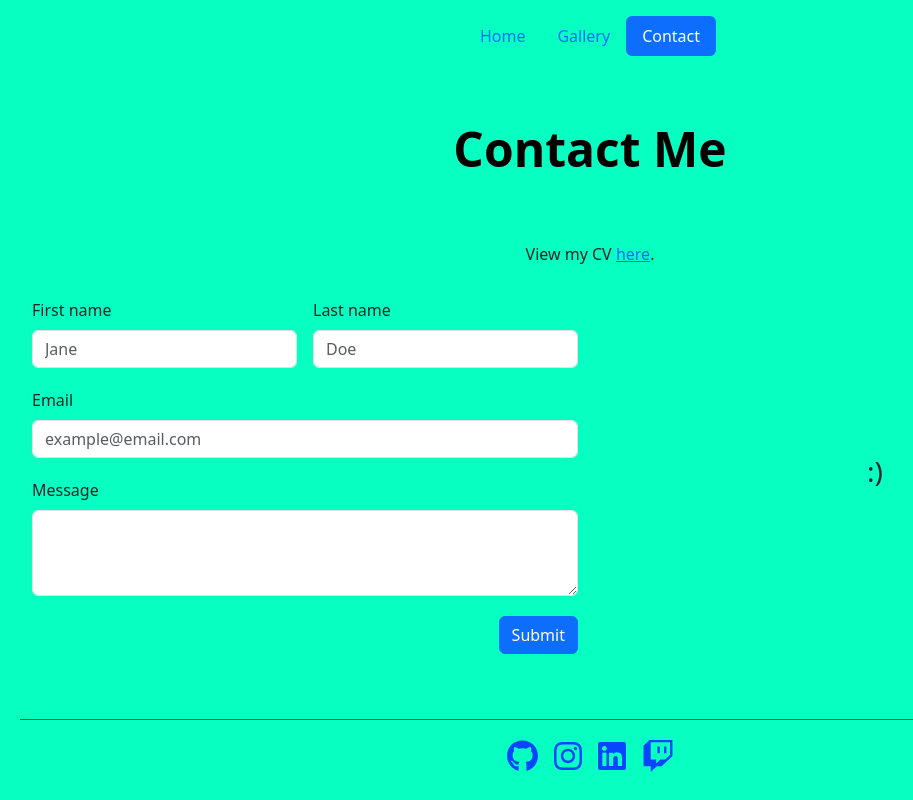
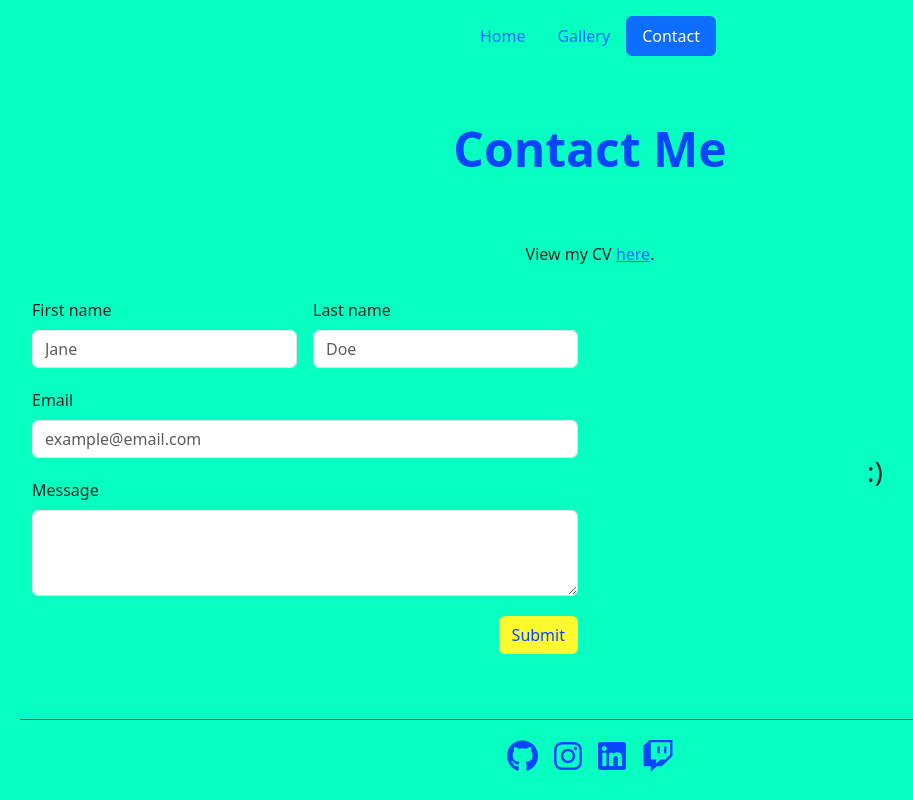
Before and after one commit to jamesaps/react-portfolio, a React (Vite) app: page /contact in a window 1280 px wide. Shown: the whole page, without its empty margins (50-963 px from the left). Built offline with nearby package versions, Linux system fonts and the light colour scheme.

Commit message:
update contact styling and add basic form validation

```diff
--- a/src/App.css
+++ b/src/App.css
@@ -47,6 +47,12 @@ main {
   cursor: pointer;
 }
 
+/* Contact */
+.contact-submit-button {
+  background-color: #fff930 !important;
+  color: #0745ff !important;
+}
+
 /* Footer */
 .social-media-icon {
   color: #0745ff;
--- a/src/components/ContactForm.jsx
+++ b/src/components/ContactForm.jsx
@@ -79,7 +79,7 @@ export default function ContactForm({
 
         {/* Submit */}
         <div className="col-12 text-end">
-          <button type="submit" className="btn btn-primary">
+          <button type="submit" className="contact-submit-button btn">
             Submit
           </button>
         </div>
--- a/src/components/pages/Contact.jsx
+++ b/src/components/pages/Contact.jsx
@@ -5,6 +5,7 @@ import ContactForm from "../ContactForm";
 export default function Contact() {
   const [formSubmitted, setFormSubmitted] = useState(false);
   const [smile, setSmile] = useState(":)");
+  const [formErrors, setFormErrors] = useState([]);
   const [userData, setUserData] = useState({
     firstName: "",
     lastName: "",
@@ -16,15 +17,39 @@ export default function Contact() {
     e.preventDefault();
     console.log(userData);
 
-    if (userData.firstName !== "") {
-      setFormSubmitted(() => true);
+    validateForm();
+  };
+
+  const validateForm = () => {
+    const validationErrors = [];
+
+    if (userData.firstName === "") {
+      validationErrors.push("First name cannot be blank.");
     }
+
+    if (userData.lastName === "") {
+      validationErrors.push("Last name cannot be blank.");
+    }
+
+    if (userData.email === "") {
+      validationErrors.push("Email cannot be blank.");
+    }
+
+    if (userData.message === "") {
+      validationErrors.push("Message cannot be blank.");
+    }
+
+    if (validationErrors.length === 0) {
+      setFormSubmitted(true);
+    }
+
+    setFormErrors(validationErrors);
   };
 
   return (
     <>
       <div className="container mb-5">
-        <h1 className="col-12 display-5 fw-bold text-body-emphasis text-center my-5">
+        <h1 className="col-12 display-5 fw-bold text-center my-5">
           Contact Me
         </h1>
 
@@ -53,6 +78,16 @@ export default function Contact() {
           </p>
         )}
       </div>
+
+      {formErrors.length > 0 && (
+        <div className="container text-danger">
+          <ul>
+            {formErrors.map((error, index) => (
+              <li key={index}>{error}</li>
+            ))}
+          </ul>
+        </div>
+      )}
     </>
   );
 }
```
